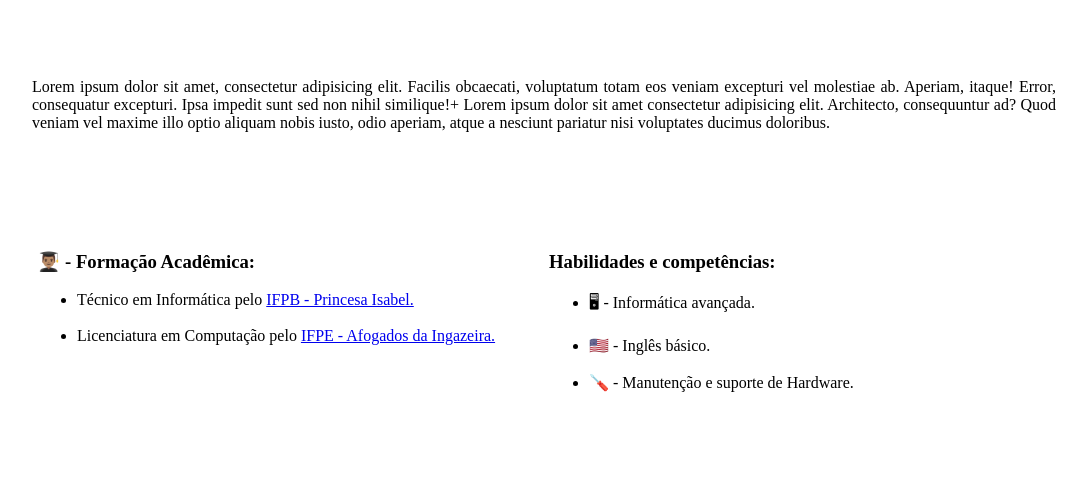
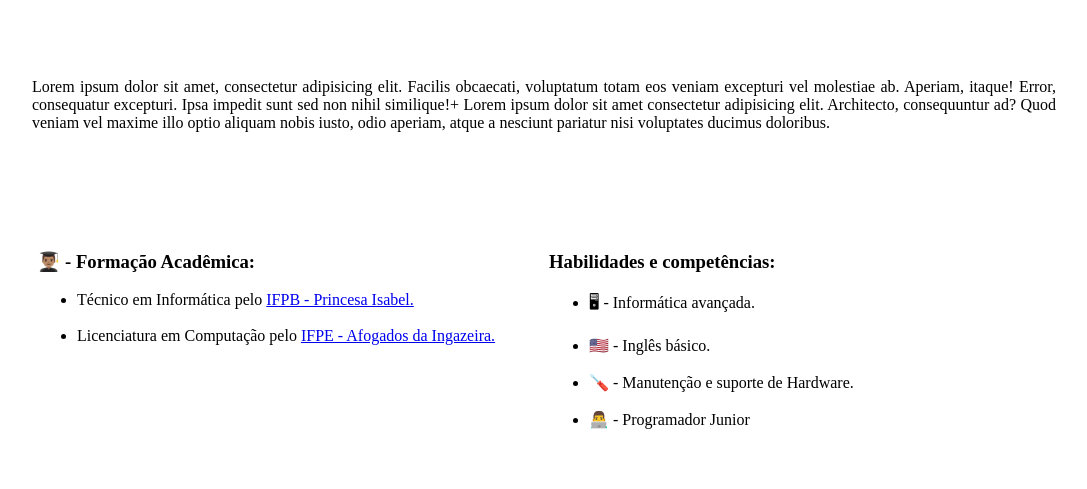
Before and after one commit to Adrielmedeiros01/Curriculo, a plain HTML site: page index.html in a window 1280 px wide. Shown: the part 311-800 px from the top of the page, without its empty margins (96-1183 px from the left). Drawn offline with Linux system fonts and the light colour scheme.

Commit message:
Update index.html

```diff
--- a/index.html
+++ b/index.html
@@ -157,6 +157,7 @@
                     <li>🇺🇸 - Inglês básico.</li><br>
                     <!-- <li>Desenvolvimento Web.</li><br> -->
                     <li>🪛 - Manutenção e suporte de Hardware.</li><br>
+                    <li>👨‍💻 - Programador Junior
                     <!-- <li>Desenvolvimento de Software.</li><br>
                         <li>Automação.</li><br>
                         <li>Banco de dados.</li><br>
```
